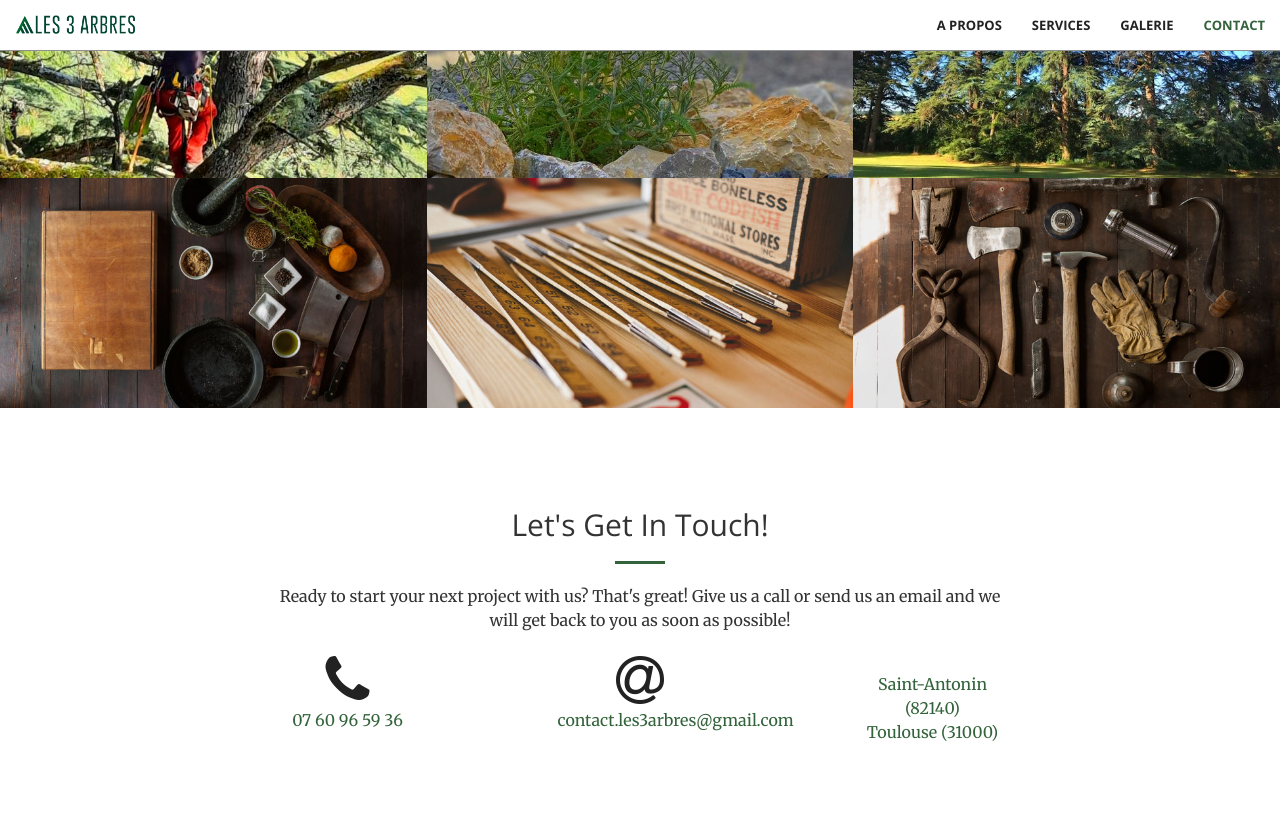
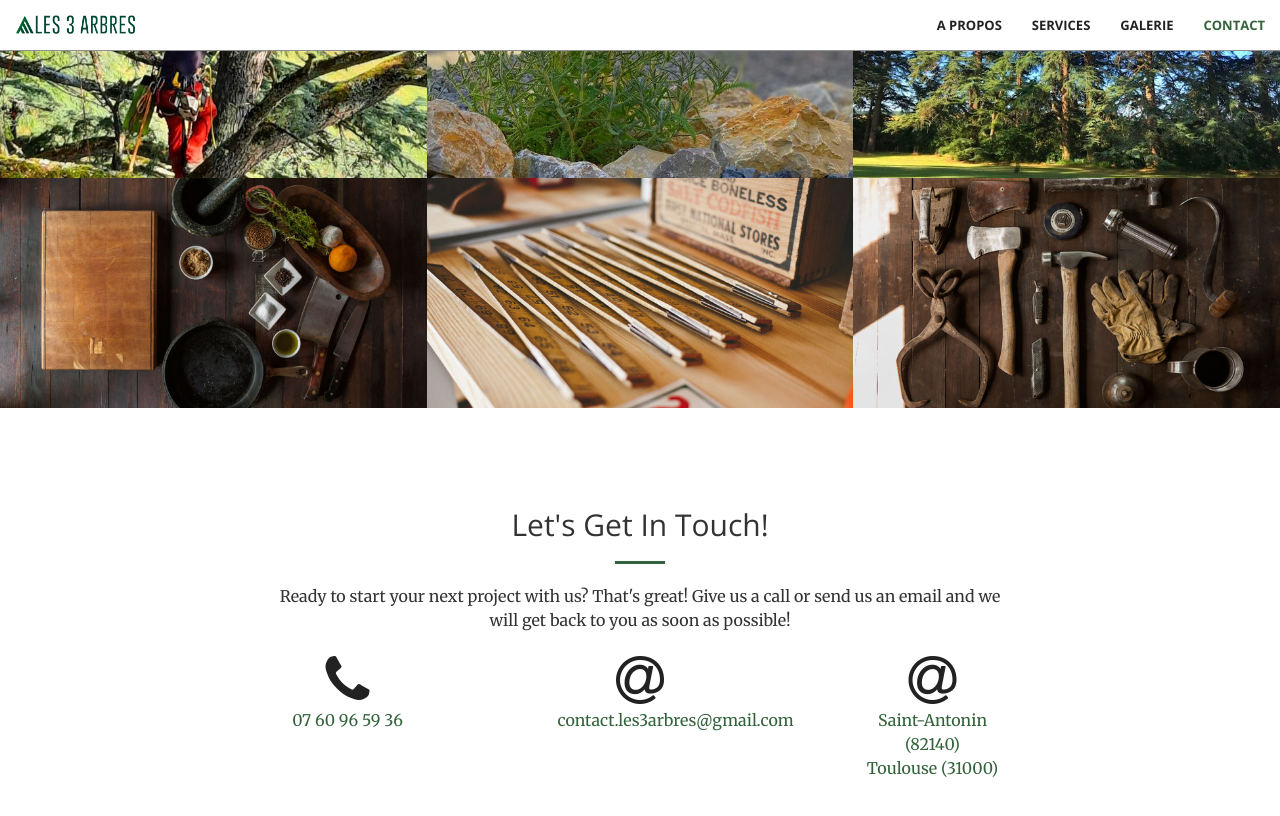
Before and after one commit to 3Abres/3Abres.github.io, a Jekyll site: the page built from index.html, in a window 1280 px wide and 900 px high, scrolled down 1826 px. Shown: the top 816 px of the window. Built offline with Jekyll 4.4.1, drawn with Linux system fonts in a browser that asks for light colours.

Commit message:
Update contact.html

```diff
--- a/_includes/contact.html
+++ b/_includes/contact.html
@@ -15,13 +15,13 @@
         <div class="col-lg-2 col-lg-offset-1 text-center">
             <a href="mailto:{{ site.email }}">
             <i class="fa fa-at fa-3x wow bounceIn" data-wow-delay=".1s"></i>
-                <p>{{ site.email }}</p>
+                <p>contact.les3arbres@gmail.com</p>
             </a>
         </div>
         <div class="col-lg-2 col-lg-offset-1 text-center">
             <a href="https://maps.app.goo.gl/SfHqhTcApRBwifGH6" target="_blank">
-            <i class="fa fa-map fa-3x wow bounceIn" data-wow-delay=".1s"></i>
-                <p>Saint-Antonin (82140) <br> Toulouse (31000)</p>
+            <i class="fa fa-at fa-3x wow bounceIn" data-wow-delay=".1s"></i>
+                <p>Saint-Antonin (82140)<br>Toulouse (31000)</p>
             </a>
         </div>
 
```
